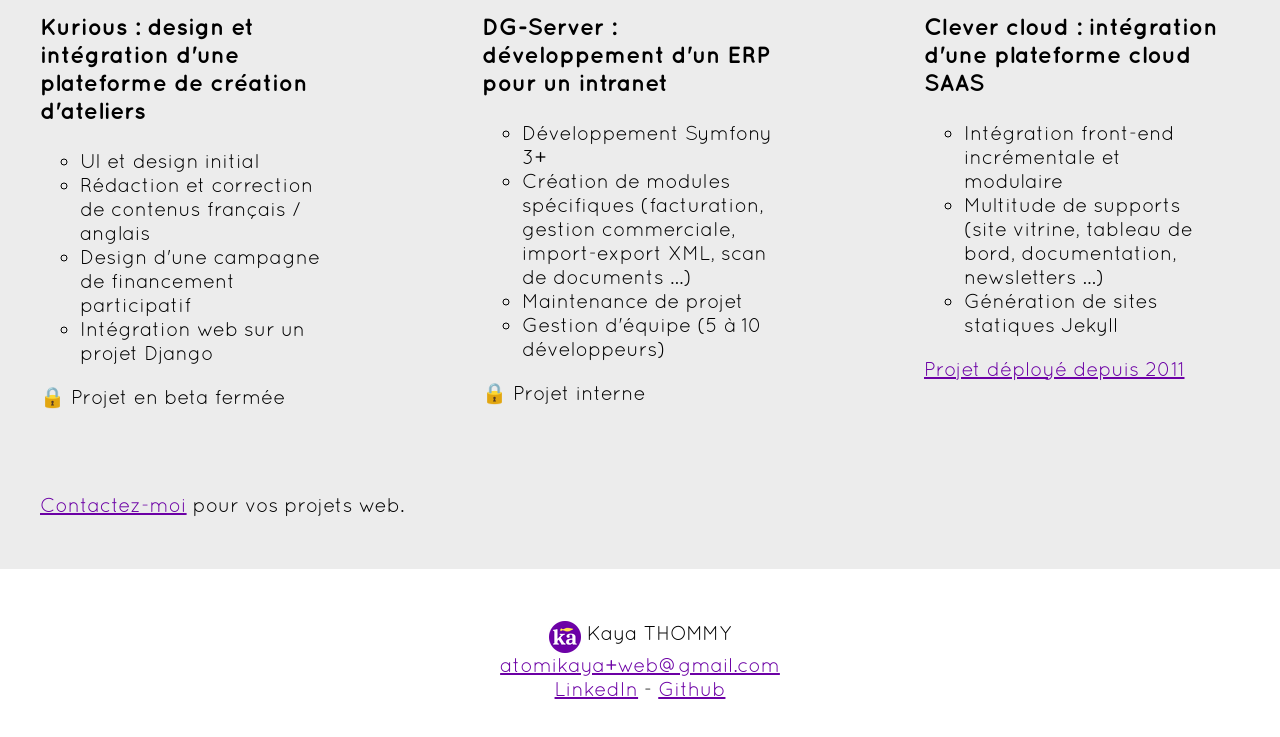
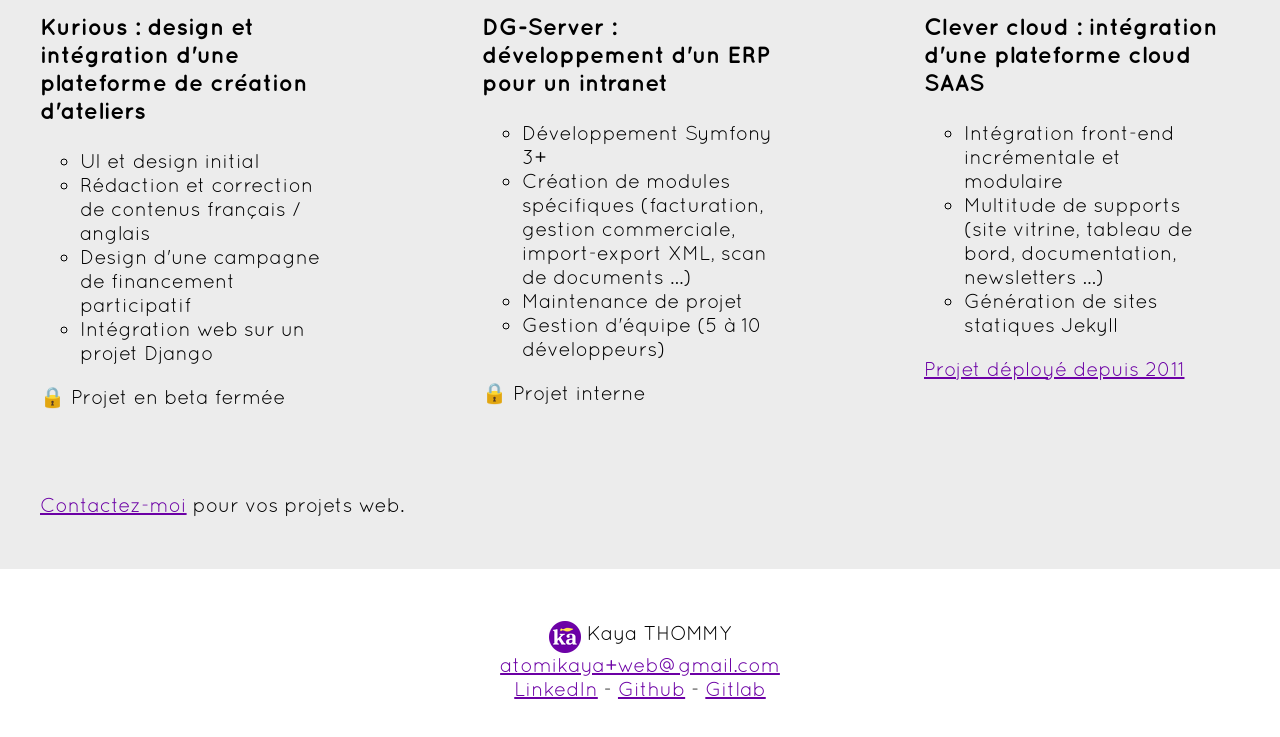
Before and after one commit to atomikaya/atomikaya.github.io, a plain HTML site: page index.html in a window 1280 px wide. Shown: the part 1405-2142 px from the top of the page. Drawn offline with Linux system fonts and the light colour scheme.

Commit message:
gitlab link

```diff
--- a/index.html
+++ b/index.html
@@ -219,6 +219,8 @@
         <a href="https://www.linkedin.com/in/kaya-thommy-768b32166">LinkedIn</a>
         -
         <a href="https://github.com/atomikaya">Github</a>
+        -
+        <a href="https://gitlab.com/atomikaya">Gitlab</a>
       </p>
     </footer>
   </body>
```
